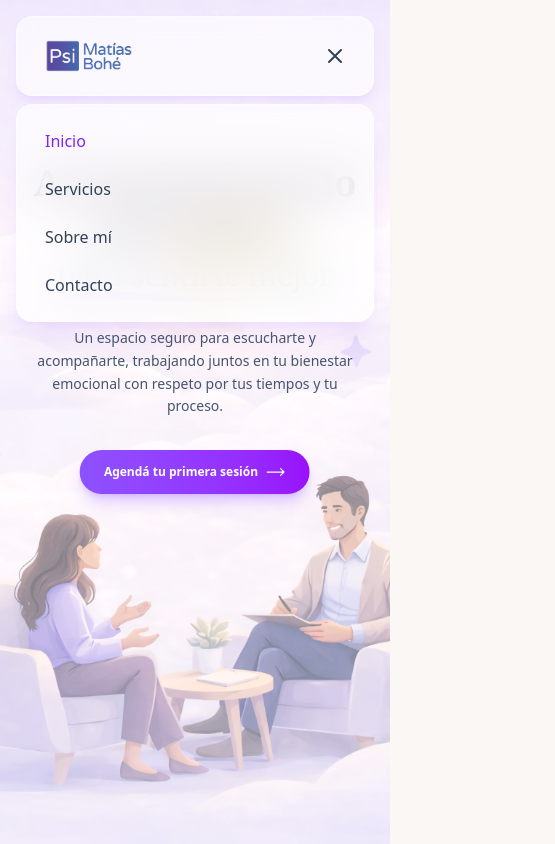
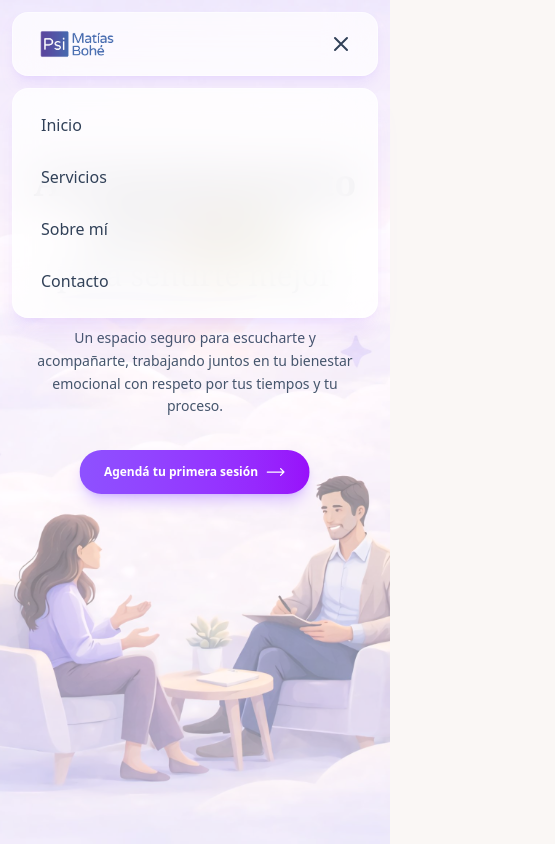
Before and after one commit to sbaute/landing-page-psychology, an Angular app: page /#inicio in a window 390 px wide. Both pictures are taken after a click on the button "Abrir menú". Shown: the top 844 px of the page, 555 px wide, since content can reach past the window. Built offline with nearby package versions, Linux system fonts and the light colour scheme.

Commit message:
fix mobile version

```diff
--- a/src/app/components/header/header-page.html
+++ b/src/app/components/header/header-page.html
@@ -1,58 +1,49 @@
-<header class="fixed top-4 left-0 w-full z-50 flex justify-center px-4">
-  <div class="relative w-full max-w-8xl">
+<header class="fixed top-3 sm:top-4 left-0 w-full z-50 flex justify-center px-3 sm:px-4">
+  <div class="relative w-full max-w-7xl">
+
+    <!-- NAV CONTAINER -->
     <div
-      class="w-full h-20
+      class="w-full h-16 sm:h-20
              flex items-center justify-between
              px-4 sm:px-6
              rounded-2xl
-             bg-white/60 backdrop-blur-xl
+             bg-white/70 backdrop-blur-xl
              border border-white/40
              shadow-lg shadow-violet-500/10"
     >
+
       <!-- LOGO -->
       <div class="flex items-center gap-3">
         <img
           src="/images/logo.png"
           alt="Logo"
-          class="w-28 h-auto object-contain"
+          class="w-24 sm:w-28 h-auto object-contain"
         />
       </div>
 
       <!-- NAV Desktop -->
-      <nav class="hidden lg:flex items-center gap-10 text-lg font-medium text-slate-600 px-4">
-        <button
-          type="button"
-          (click)="goTo('inicio')"
+      <nav class="hidden lg:flex items-center gap-10 text-lg font-medium text-slate-600">
+        <button type="button" (click)="goTo('inicio')"
           class="transition hover:text-violet-600"
-          [class.text-violet-600]="activeSection() === 'inicio'"
-        >
+          [class.text-violet-600]="activeSection() === 'inicio'">
           Inicio
         </button>
 
-        <button
-          type="button"
-          (click)="goTo('servicios')"
+        <button type="button" (click)="goTo('servicios')"
           class="transition hover:text-violet-600"
-          [class.text-violet-600]="activeSection() === 'servicios'"
-        >
+          [class.text-violet-600]="activeSection() === 'servicios'">
           Servicios
         </button>
 
-        <button
-          type="button"
-          (click)="goTo('sobre-mi')"
+        <button type="button" (click)="goTo('sobre-mi')"
           class="transition hover:text-violet-600"
-          [class.text-violet-600]="activeSection() === 'sobre-mi'"
-        >
+          [class.text-violet-600]="activeSection() === 'sobre-mi'">
           Sobre mí
         </button>
 
-        <button
-          type="button"
-          (click)="goTo('contacto')"
+        <button type="button" (click)="goTo('contacto')"
           class="transition hover:text-violet-600"
-          [class.text-violet-600]="activeSection() === 'contacto'"
-        >
+          [class.text-violet-600]="activeSection() === 'contacto'">
           Contacto
         </button>
       </nav>
@@ -60,22 +51,20 @@
       <!-- Mobile Button -->
       <button
         type="button"
-        class="lg:hidden inline-flex items-center justify-center
-               w-11 h-11 rounded-xl
+        class="lg:hidden flex items-center justify-center
+               w-10 h-10 rounded-xl
                text-slate-700 hover:bg-white/40 transition"
         (click)="toggleMenu()"
         aria-label="Abrir menú"
         [attr.aria-expanded]="menuOpen()"
       >
         @if (!menuOpen()) {
-          <!-- Hamburguesa -->
           <svg xmlns="http://www.w3.org/2000/svg"
             class="h-6 w-6" fill="none" viewBox="0 0 24 24" stroke="currentColor">
             <path stroke-linecap="round" stroke-linejoin="round" stroke-width="2"
               d="M4 6h16M4 12h16M4 18h16"/>
           </svg>
         } @else {
-          <!-- X -->
           <svg xmlns="http://www.w3.org/2000/svg"
             class="h-6 w-6" fill="none" viewBox="0 0 24 24" stroke="currentColor">
             <path stroke-linecap="round" stroke-linejoin="round" stroke-width="2"
@@ -83,63 +72,53 @@
           </svg>
         }
       </button>
+
     </div>
 
     <!-- Mobile Dropdown -->
     @if (menuOpen()) {
-      <div class="lg:hidden absolute top-[5.5rem] left-0 w-full">
+      <div class="lg:hidden absolute top-full mt-3 left-0 w-full animate-fade-in">
         <div
           class="rounded-2xl
-                 bg-white/70 backdrop-blur-xl
+                 bg-white/80 backdrop-blur-xl
                  border border-white/40
                  shadow-xl shadow-violet-500/10
-                 p-3"
+                 p-3 space-y-1"
         >
-          <button
-            type="button"
+          <button type="button"
             (click)="goToMobile('inicio')"
             class="w-full text-left px-4 py-3 rounded-xl
                    text-slate-700 font-medium
-                   hover:bg-white/50 transition"
-            [class.text-violet-600]="activeSection() === 'inicio'"
-          >
+                   hover:bg-white/50 transition">
             Inicio
           </button>
 
-          <button
-            type="button"
+          <button type="button"
             (click)="goToMobile('servicios')"
             class="w-full text-left px-4 py-3 rounded-xl
                    text-slate-700 font-medium
-                   hover:bg-white/50 transition"
-            [class.text-violet-600]="activeSection() === 'servicios'"
-          >
+                   hover:bg-white/50 transition">
             Servicios
           </button>
 
-          <button
-            type="button"
+          <button type="button"
             (click)="goToMobile('sobre-mi')"
             class="w-full text-left px-4 py-3 rounded-xl
                    text-slate-700 font-medium
-                   hover:bg-white/50 transition"
-            [class.text-violet-600]="activeSection() === 'sobre-mi'"
-          >
+                   hover:bg-white/50 transition">
             Sobre mí
           </button>
 
-          <button
-            type="button"
+          <button type="button"
             (click)="goToMobile('contacto')"
             class="w-full text-left px-4 py-3 rounded-xl
                    text-slate-700 font-medium
-                   hover:bg-white/50 transition"
-            [class.text-violet-600]="activeSection() === 'contacto'"
-          >
+                   hover:bg-white/50 transition">
             Contacto
           </button>
         </div>
       </div>
     }
+
   </div>
 </header>
--- a/src/app/layout/layout-page.html
+++ b/src/app/layout/layout-page.html
@@ -2,7 +2,7 @@
   Active: {{ activeSection() }}
 </div> -->
 <div
-  class="relative min-h-screen
+  class="relative w-full min-h-screen overflow-x-hidden
          bg-[url('/images/sky-bg.png')]
          bg-cover bg-center bg-no-repeat"
 >
--- a/src/app/sections/contact-section/contact-section.html
+++ b/src/app/sections/contact-section/contact-section.html
@@ -16,7 +16,7 @@
         [formGroup]="form"
         (ngSubmit)="enviar()"
         class="rounded-[18px] border border-white/25 bg-white/20 backdrop-blur-[10px] p-4 shadow-[0_12px_30px_rgba(20,30,80,0.10)]
-                p-6 md:p-10 lg:p-12"
+               py-10 sm:p-8 md:p-10 lg:p-12"
       >
         <div class="space-y-6 md:space-y-8">
 
--- a/src/styles.css
+++ b/src/styles.css
@@ -2,6 +2,12 @@
 
 @plugin "daisyui" {
   themes: cupcake;
+}
+
+html, body {
+  margin: 0;
+  padding: 0;
+  overflow-x: hidden;
 }
 
 html {
```
